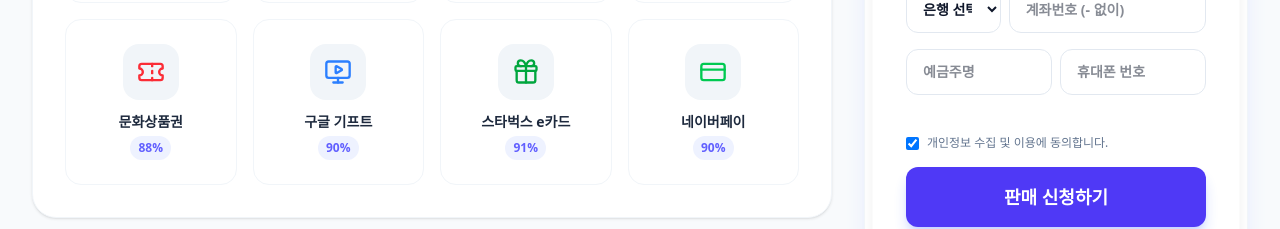
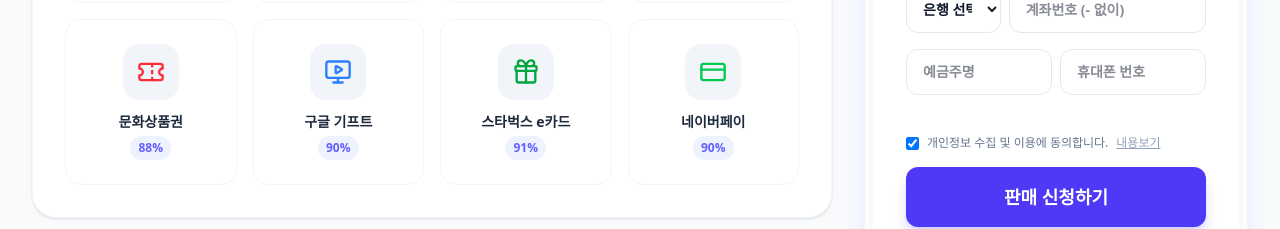
Before and after one commit to seiKKim/ticketjang-, a Next.js app: page / in a window 1280 px wide. Shown: the part 1480-1709 px from the top of the page. Built offline with nearby package versions, Linux system fonts and the light colour scheme; no server answers; the database is empty.

Commit message:
Add Privacy Policy Modal to Order Form

```diff
--- a/src/components/OrderForm.tsx
+++ b/src/components/OrderForm.tsx
@@ -4,6 +4,8 @@
 import { useDialog } from "@/context/DialogContext";
 import { Plus, Minus, AlertCircle, Loader2 } from "lucide-react";
 import { useState } from "react";
+
+import { PrivacyPolicyModal } from "./PrivacyPolicyModal";
 
 export function OrderForm() {
   const {
@@ -19,8 +21,10 @@
 
   const { openDialog } = useDialog();
   const [loading, setLoading] = useState(false);
+  const [isPrivacyModalOpen, setIsPrivacyModalOpen] = useState(false);
 
   const handleSubmit = async () => {
+    // ... validation logic remains same ...
     // Basic Validation
     if (!selectedVoucher) {
       return openDialog({ message: "상품권을 먼저 선택해주세요." });
@@ -80,6 +84,7 @@
   };
 
   return (
+    <>
       <div className="bg-white/80 backdrop-blur-xl rounded-2xl shadow-lg border border-white/50 p-6 md:p-8 flex flex-col gap-8 relative overflow-hidden ring-1 ring-white/50">
         <div className="absolute top-0 right-0 w-32 h-32 bg-indigo-50/50 rounded-full blur-3xl -translate-y-1/2 translate-x-1/2 opacity-50 pointer-events-none" />
 
@@ -182,7 +187,9 @@
               placeholder="계좌번호 (- 없이)"
               className="col-span-2 bg-white/60 border border-slate-200 rounded-xl px-4 py-3 text-sm outline-none focus:ring-2 focus:ring-indigo-500 hover:bg-white"
               value={bankInfo.accountNumber}
-            onChange={(e) => updateBankInfo({ accountNumber: e.target.value })}
+              onChange={(e) =>
+                updateBankInfo({ accountNumber: e.target.value })
+              }
               title="계좌번호"
             />
           </div>
@@ -193,7 +200,9 @@
               placeholder="예금주명"
               className="bg-white/60 border border-slate-200 rounded-xl px-4 py-3 text-sm outline-none focus:ring-2 focus:ring-indigo-500 hover:bg-white"
               value={bankInfo.accountHolder}
-            onChange={(e) => updateBankInfo({ accountHolder: e.target.value })}
+              onChange={(e) =>
+                updateBankInfo({ accountHolder: e.target.value })
+              }
               title="예금주명"
             />
             <input
@@ -209,6 +218,7 @@
 
         {/* 4. Privacy & Submit */}
         <div className="mt-2 space-y-4 relative z-10">
+          <div className="flex items-center gap-2">
             <label className="flex items-center gap-2 text-xs text-slate-500 cursor-pointer">
               <input
                 type="checkbox"
@@ -218,6 +228,14 @@
               />
               <span>개인정보 수집 및 이용에 동의합니다.</span>
             </label>
+            <button
+              type="button"
+              onClick={() => setIsPrivacyModalOpen(true)}
+              className="text-xs text-slate-400 underline hover:text-indigo-500"
+            >
+              내용보기
+            </button>
+          </div>
 
           <button
             onClick={handleSubmit}
@@ -228,5 +246,11 @@
           </button>
         </div>
       </div>
+
+      <PrivacyPolicyModal
+        isOpen={isPrivacyModalOpen}
+        onClose={() => setIsPrivacyModalOpen(false)}
+      />
+    </>
   );
 }
```
Lines whose indentation alone changed are shown as unchanged.
